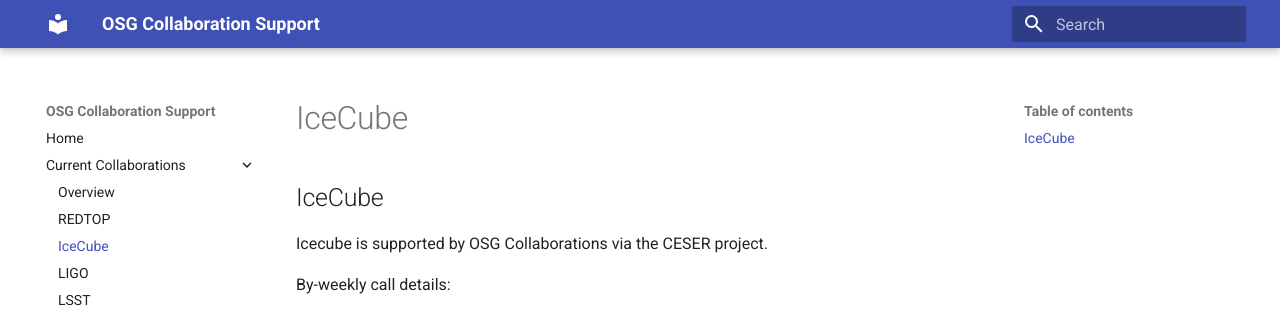
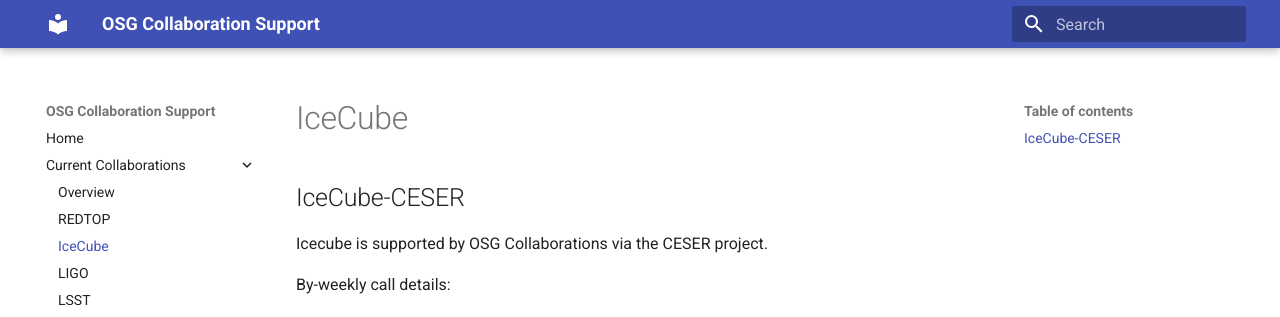
Before and after one commit to osg-htc/collaboration-support, an MkDocs documentation site: the page built from docs/projects/icecube.md, in a window 1280 px wide. Shown: the top 317 px of the page. Built offline with MkDocs 1.6.1 and Material for MkDocs 9.7.7, drawn with Linux system fonts in a browser that asks for light colours; old or Windows-style settings are respelled for this version of MkDocs.

Commit message:
Update icecube.md

```diff
--- a/docs/projects/icecube.md
+++ b/docs/projects/icecube.md
@@ -1,4 +1,4 @@
-## IceCube
+## IceCube-CESER
 
 
 Icecube is supported by OSG Collaborations via the CESER project.
```
